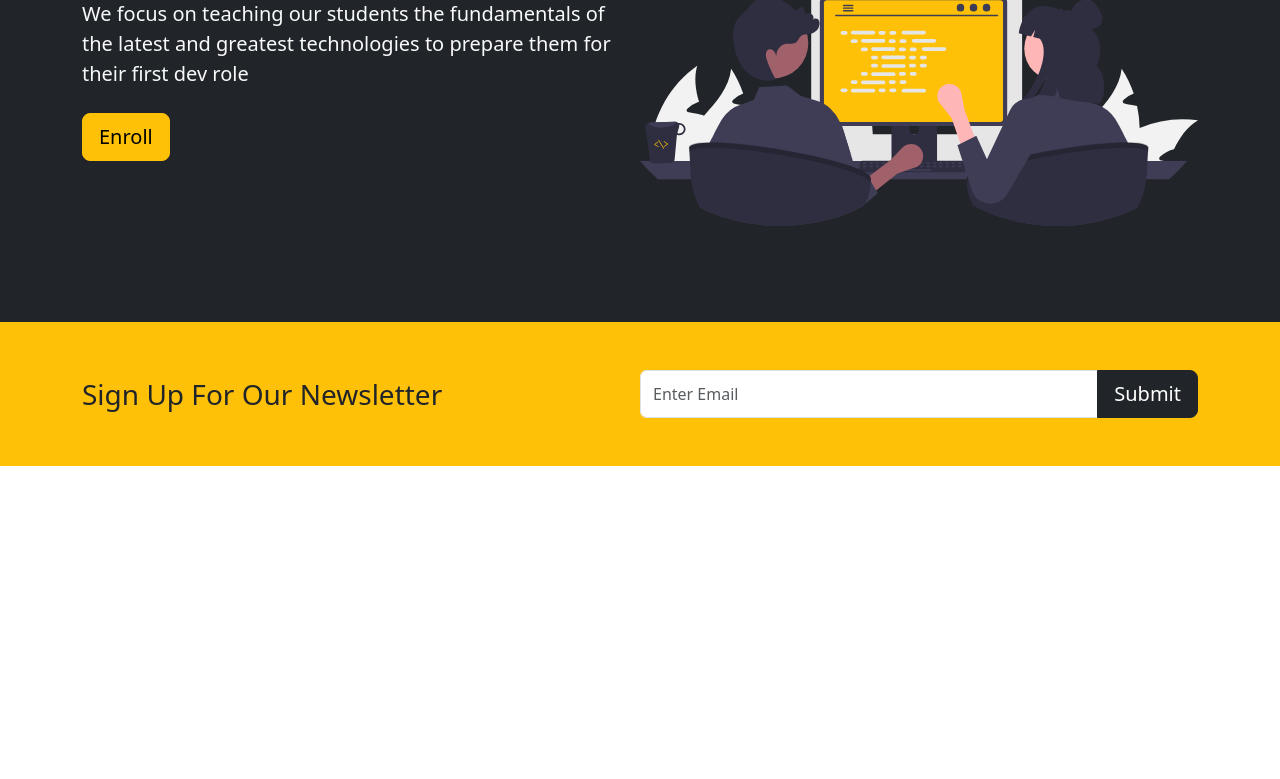
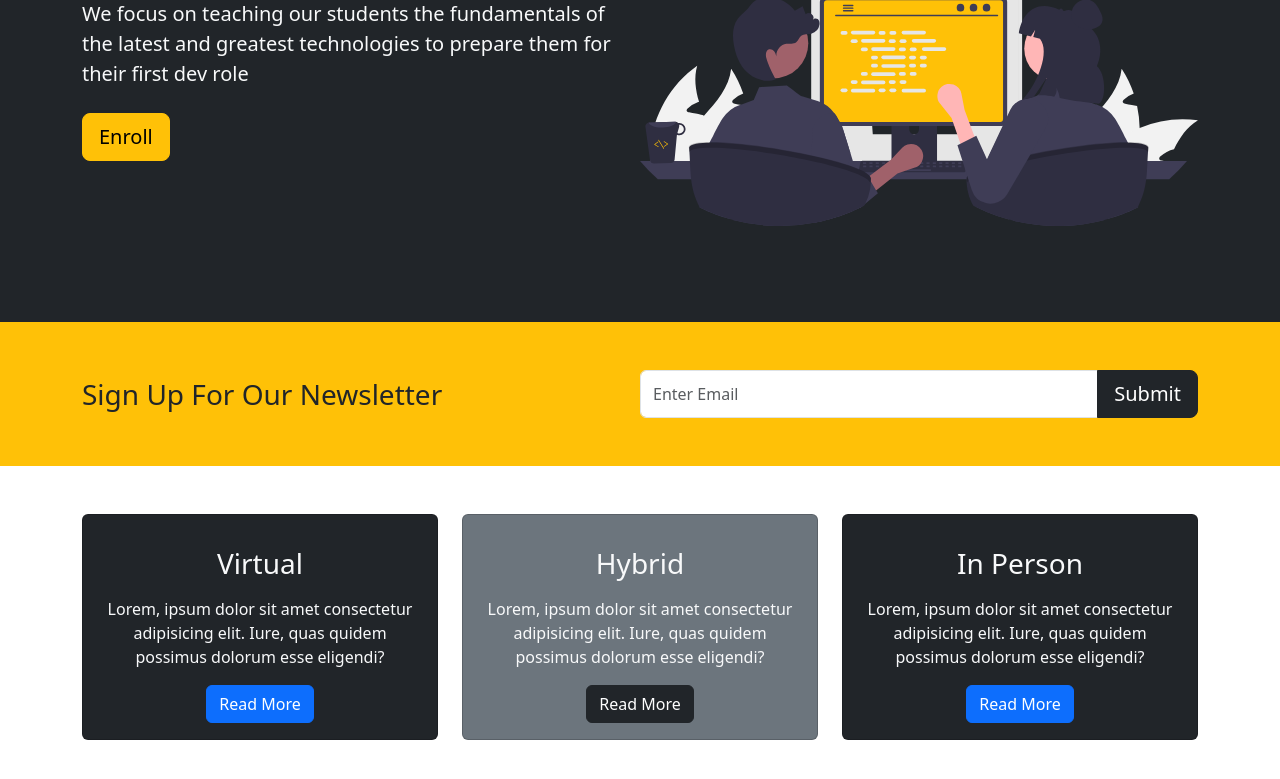
Before and after one commit to dijanakalaposratic/pp-04-bootcamp-landing-page, a plain HTML site: page index.html in a window 1280 px wide. Shown: the part 283-1062 px from the top of the page. Before the commit the page ends 800 px from the top, so only its background shows below. Drawn offline with nearby package versions, Linux system fonts and the light colour scheme.

Commit message:
added boxes section

```diff
--- a/index.html
+++ b/index.html
@@ -64,5 +64,49 @@
 				</div>
 			</div>
 		</section>
+
+		<!-- Boxes -->
+		<section class="p-5">
+			<div class="container">
+				<div class="row text-center g-4">
+					<div class="col-md">
+						<div class="card bg-dark text-light">
+							<div class="card-body text-center">
+								<div class="h1 mb-3">
+									<i class="bi bi-laptop"></i>
+								</div>
+								<h3 class="card-title mb-3">Virtual</h3>
+								<p class="card-text">Lorem, ipsum dolor sit amet consectetur adipisicing elit. Iure, quas quidem possimus dolorum esse eligendi?</p>
+								<a href="#" class="btn btn-primary">Read More</a>
+							</div>
+						</div>
+					</div>
+					<div class="col-md">
+						<div class="card bg-secondary text-light">
+							<div class="card-body text-center">
+								<div class="h1 mb-3">
+									<i class="bi bi-person-square"></i>
+								</div>
+								<h3 class="card-title mb-3">Hybrid</h3>
+								<p class="card-text">Lorem, ipsum dolor sit amet consectetur adipisicing elit. Iure, quas quidem possimus dolorum esse eligendi?</p>
+								<a href="#" class="btn btn-dark">Read More</a>
+							</div>
+						</div>
+					</div>
+					<div class="col-md">
+						<div class="card bg-dark text-light">
+							<div class="card-body text-center">
+								<div class="h1 mb-3">
+									<i class="bi bi-people"></i>
+								</div>
+								<h3 class="card-title mb-3">In Person</h3>
+								<p class="card-text">Lorem, ipsum dolor sit amet consectetur adipisicing elit. Iure, quas quidem possimus dolorum esse eligendi?</p>
+								<a href="#" class="btn btn-primary">Read More</a>
+							</div>
+						</div>
+					</div>
+				</div>
+			</div>
+		</section>
 	</body>
 </html>
```
